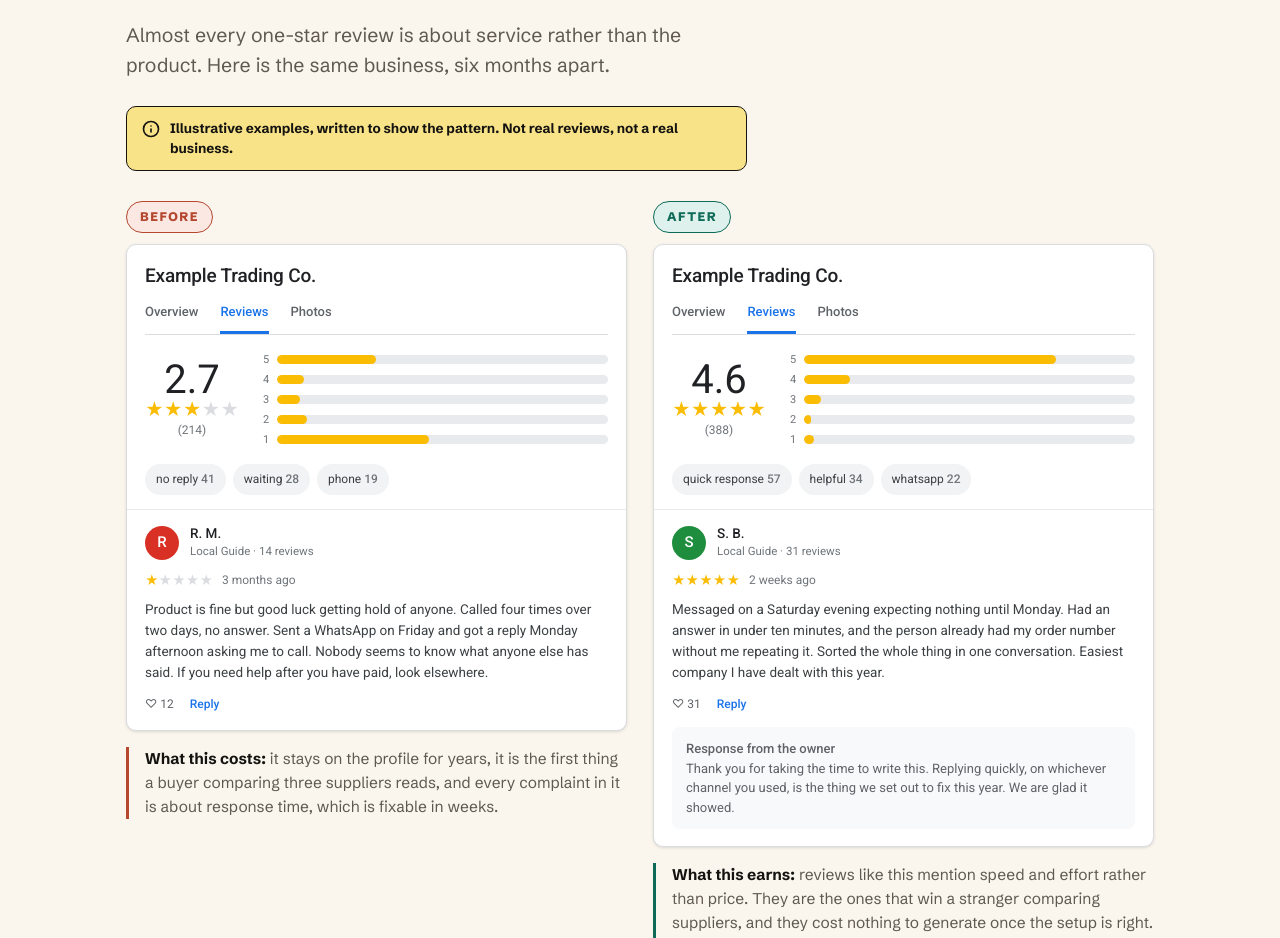
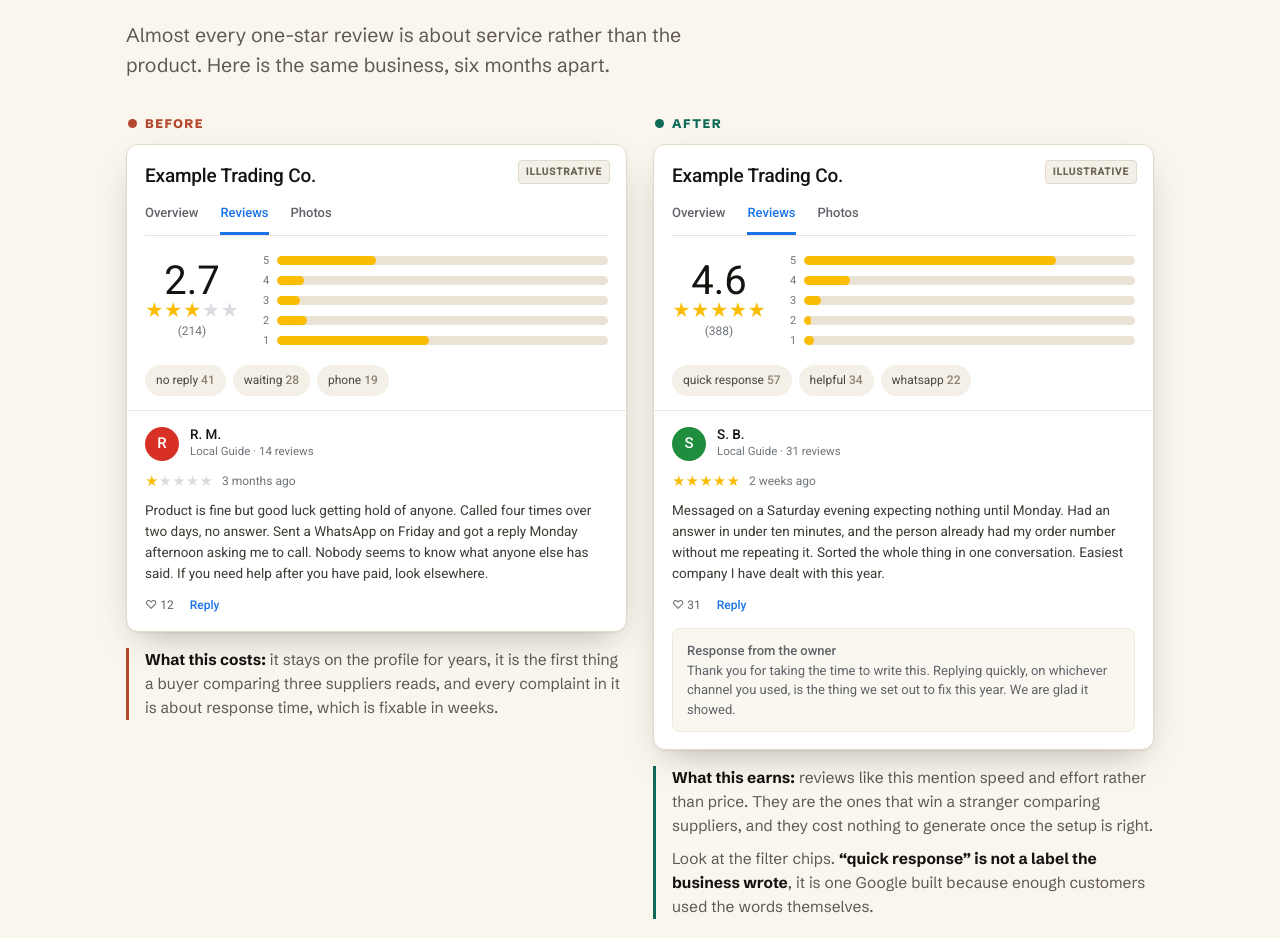
Before and after one commit to connecttopathan-ops/fixcustomerservice, a website: page public/index.html in a window 1280 px wide. Shown: the part 5503-6441 px from the top of the page. Drawn offline with Linux system fonts and the light colour scheme.

Commit message:
Section 05: drop the disclosure banner, warm the card palette
The banner above the cards is gone. It was the loudest thing in the
section and it dominated the content it was supposed to annotate.

The disclosure itself moves into each card as a small "Illustrative"
chip in the top corner, where it reads as card chrome rather than a
warning, and stays attached to the card if one is screenshotted on its
own. It is positioned out of flow, so it costs the name and tab rows
nothing; the name reserves room for it instead.

Colour: the cards were cool Google greys on warm cream with almost no
elevation, which is why the section read pale and flat. Borders,
dividers, chips, bar tracks and the owner reply are now warm neutrals
from the site's own family, and the cards have a real shadow so they sit
on the cream instead of floating. The blue tab underline and Reply stay,
since those are what make it read as a review platform. The
before/after toggle now matches the toggle in section 04, ink with
yellow text, and keeps its red and green as dots.

Co-Authored-By: Claude Opus 5 <noreply@anthropic.com>
Claude-Session: https://claude.ai/code/session_01MoEGPkZ9snJsWGLDdrYjLd

```diff
--- a/public/index.html
+++ b/public/index.html
@@ -31,7 +31,7 @@
 <meta name="twitter:description" content="Thirteen years running support operations. Any business, any size.">
 <meta name="twitter:image" content="https://fixcustomerservice.com/og-image.jpg">
 <meta name="theme-color" content="#141310">
-<meta name="build" content="2026-09-23-v27">
+<meta name="build" content="2026-09-23-v28">
 <script type="application/ld+json">
 {
   "@context": "https://schema.org",
@@ -511,30 +511,34 @@
   }
 
   /* section 05 - illustrative profile cards */
-  .illus{display:flex;align-items:flex-start;gap:10px;margin:26px 0 0;max-width:46em;
-    background:#F9E389;border:1.5px solid var(--ink);border-radius:10px;padding:12px 15px;
-    font-size:13.5px;font-weight:600;line-height:1.45;color:var(--ink)}
-  .illus svg{flex:0 0 auto;width:18px;height:18px;margin-top:1px}
+  /* the label rides in the card chrome, where it stays with the card */
+  .gmock{position:absolute;top:15px;right:16px;z-index:1;font-size:10px;font-weight:700;letter-spacing:.09em;
+    text-transform:uppercase;color:#6B6558;background:#F4F0E7;border:1px solid #E1D9C9;
+    border-radius:4px;padding:3px 7px;white-space:nowrap}
   .gtoggle{display:none}
-  .gstage{display:grid;grid-template-columns:1fr 1fr;gap:26px;margin-top:30px;align-items:start}
+  .gstage{display:grid;grid-template-columns:1fr 1fr;gap:26px;margin-top:34px;align-items:start}
   .gcol{min-width:0;display:flex;flex-direction:column}
   .gtag{align-self:flex-start;font-size:.78rem;font-weight:800;letter-spacing:.12em;text-transform:uppercase;
     border-radius:999px;padding:5px 13px;margin-bottom:11px}
-  .gtag.bad{background:#FBE8E3;color:var(--rust);border:1.5px solid var(--rust)}
-  .gtag.good{background:#DFF1EC;color:var(--teal);border:1.5px solid var(--teal)}
+  .gtag{display:flex;align-items:center;gap:8px;background:none;padding:0 0 0 2px}
+  .gtag::before{content:"";width:9px;height:9px;border-radius:50%;flex:0 0 auto}
+  .gtag.bad{color:var(--rust)}
+  .gtag.bad::before{background:var(--rust)}
+  .gtag.good{color:var(--teal)}
+  .gtag.good::before{background:var(--teal)}
 
   /* the card interior imitates a profile page, so it uses that face, not ours */
-  .gcard{font-family:Roboto,system-ui,-apple-system,'Segoe UI',Arial,sans-serif;
-    background:#fff;border:1px solid #dadce0;border-radius:10px;overflow:hidden;
-    box-shadow:0 1px 3px rgba(60,64,67,.16)}
+  .gcard{position:relative;font-family:Roboto,system-ui,-apple-system,'Segoe UI',Arial,sans-serif;
+    background:#fff;border:1px solid #E1D9C9;border-radius:12px;overflow:hidden;
+    box-shadow:0 1px 2px rgba(20,19,16,.05),0 14px 34px -14px rgba(20,19,16,.34)}
   .ghead{padding:16px 18px 0}
-  .gbiz{margin:0;font-size:19px;font-weight:500;color:#202124;letter-spacing:-.01em;max-width:none}
-  .gtabs{display:flex;gap:22px;margin-top:12px;border-bottom:1px solid #dadce0}
+  .gbiz{margin:0;padding-right:112px;font-size:19px;font-weight:500;color:var(--ink);letter-spacing:-.01em;max-width:none}
+  .gtabs{display:flex;gap:22px;margin-top:12px;border-bottom:1px solid #EAE3D5}
   .gtabs span{font-size:13px;font-weight:500;color:#5f6368;padding:0 0 9px;border-bottom:3px solid transparent}
   .gtabs span.on{color:#1a73e8;border-bottom-color:#1a73e8}
   .grate{display:grid;grid-template-columns:auto minmax(0,1fr);gap:20px;align-items:center;padding:16px 18px 4px}
   .gscore{text-align:center}
-  .gscore b{display:block;font-size:40px;font-weight:400;color:#202124;line-height:1.05}
+  .gscore b{display:block;font-size:40px;font-weight:400;color:var(--ink);line-height:1.05}
   .gcount{display:block;margin-top:2px;font-size:12px;color:#70757a}
   .gstars{display:block;white-space:nowrap;line-height:1}
   .gstars .on{color:#fbbc04}
@@ -542,29 +546,29 @@
   .gbars{display:grid;gap:3px}
   .gbar{display:grid;grid-template-columns:10px minmax(0,1fr);gap:8px;align-items:center}
   .gbn{font-size:11px;color:#70757a;text-align:right}
-  .gbt{display:block;height:9px;border-radius:5px;background:#e8eaed;overflow:hidden}
+  .gbt{display:block;height:9px;border-radius:5px;background:#EAE3D5;overflow:hidden}
   /* the fill must be a block: as an inline element it ignores width and the
      bar renders empty, which is exactly how this broke before */
   .gbt i{display:block;height:100%;border-radius:5px;background:#fbbc04}
-  .gchips{display:flex;flex-wrap:wrap;gap:7px;padding:12px 18px 14px;border-bottom:1px solid #e8eaed}
-  .gchip{font-size:12px;color:#3c4043;background:#f1f3f4;border-radius:999px;padding:6px 11px;white-space:nowrap}
-  .gchip b{font-weight:500;color:#70757a}
+  .gchips{display:flex;flex-wrap:wrap;gap:7px;padding:12px 18px 14px;border-bottom:1px solid #EFE9DC}
+  .gchip{font-size:12px;color:#4A4640;background:#F4F0E7;border-radius:999px;padding:6px 11px;white-space:nowrap}
+  .gchip b{font-weight:500;color:#8A8274}
   .grev{padding:15px 18px 17px}
   .grtop{display:flex;align-items:center;gap:11px}
   .gav{flex:0 0 auto;width:34px;height:34px;border-radius:50%;display:grid;place-items:center;
     color:#fff;font-size:15px;font-weight:500}
   .gav.av-r{background:#d93025}
   .gav.av-s{background:#1e8e3e}
-  .grwho b{display:block;font-size:13.5px;font-weight:500;color:#202124;line-height:1.3}
+  .grwho b{display:block;font-size:13.5px;font-weight:500;color:var(--ink);line-height:1.3}
   .grwho span{display:block;font-size:11.5px;color:#70757a}
   .grmeta{display:flex;align-items:center;gap:9px;margin-top:11px;font-size:12px}
   .grmeta .gstars{font-size:13px}
   .gwhen{color:#70757a}
-  .grtext{margin:9px 0 0;font-size:13.5px;line-height:1.55;color:#3c4043;max-width:none}
+  .grtext{margin:9px 0 0;font-size:13.5px;line-height:1.55;color:#3E3A34;max-width:none}
   .grfoot{display:flex;align-items:center;gap:16px;margin-top:12px;font-size:12px;color:#5f6368}
   .greply{color:#1a73e8;font-weight:500}
-  .gowner{margin-top:14px;background:#f8f9fa;border-radius:8px;padding:12px 14px}
-  .gob{margin:0 0 4px;font-size:12.5px;font-weight:500;color:#202124;max-width:none}
+  .gowner{margin-top:14px;background:#FAF7F0;border:1px solid #EFE9DC;border-radius:8px;padding:12px 14px}
+  .gob{margin:0 0 4px;font-size:12.5px;font-weight:500;color:var(--ink);max-width:none}
   .gowner p{margin:0;font-size:13px;line-height:1.5;color:#5f6368;max-width:none}
   .gimpact{margin-top:16px;padding-left:16px}
   .gimpact.bad{border-left:3px solid var(--rust)}
@@ -580,8 +584,11 @@
       padding:4px;margin-top:26px}
     .gtab{font:inherit;font-size:.95rem;font-weight:700;padding:9px 26px;border:0;border-radius:999px;
       background:transparent;color:var(--ink);cursor:pointer;transition:background .18s ease,color .18s ease}
-    .gtab#gt-before[aria-selected="true"]{background:var(--rust);color:#fff}
-    .gtab#gt-after[aria-selected="true"]{background:var(--teal);color:#fff}
+    .gtab{display:inline-flex;align-items:center;gap:8px}
+    .gtab::before{content:"";width:9px;height:9px;border-radius:50%;flex:0 0 auto}
+    .gtab#gt-before::before{background:var(--rust)}
+    .gtab#gt-after::before{background:var(--teal)}
+    .gtab[aria-selected="true"]{background:var(--ink);color:var(--gold)}
     /* both cards share one grid cell, so the stage reserves the taller card's
        height and nothing below it moves when they swap */
     .gstage{grid-template-columns:minmax(0,1fr);gap:0;margin-top:18px}
@@ -590,6 +597,9 @@
     .gstage[data-side="before"] #gp-before,.gstage[data-side="after"] #gp-after{
       opacity:1;visibility:visible;transition-delay:0s,0s}
     .gtag{display:none}
+    .gmock{font-size:9.5px;letter-spacing:.06em;padding:3px 6px;top:14px;right:14px}
+    .gbiz{padding-right:92px;font-size:18px}
+    .gtabs{gap:18px}
     .gclose{margin-top:32px;font-size:1.04rem}
     @media (prefers-reduced-motion:reduce){
       .gcol{transition:none}
@@ -1142,7 +1152,6 @@
     <h2>Your next customer reads your last customer's bad day.</h2>
     <p class="lead">Almost every one-star review is about service rather than the product. Here is the same business, six months apart.</p>
 
-    <p class="illus"><svg viewBox="0 0 24 24" fill="none" stroke="currentColor" stroke-width="2.2" stroke-linecap="round" stroke-linejoin="round" aria-hidden="true"><circle cx="12" cy="12" r="10"/><path d="M12 16v-4"/><path d="M12 8h.01"/></svg><span>Illustrative examples, written to show the pattern. Not real reviews, not a real business.</span></p>
 
     <div class="gtoggle" role="tablist" aria-label="Before and after the fix">
       <button type="button" class="gtab" id="gt-before" role="tab" aria-selected="true" aria-controls="gp-before">Before</button>
@@ -1153,6 +1162,7 @@
       <div class="gcol" id="gp-before" role="tabpanel" aria-labelledby="gt-before">
         <span class="gtag bad">Before</span>
         <div class="gcard">
+            <span class="gmock">Illustrative</span>
             <div class="ghead">
               <p class="gbiz">Example Trading Co.</p>
               <div class="gtabs" role="presentation"><span>Overview</span><span class="on">Reviews</span><span>Photos</span></div>
@@ -1185,6 +1195,7 @@
       <div class="gcol" id="gp-after" role="tabpanel" aria-labelledby="gt-after" aria-hidden="true">
         <span class="gtag good">After</span>
         <div class="gcard">
+            <span class="gmock">Illustrative</span>
             <div class="ghead">
               <p class="gbiz">Example Trading Co.</p>
               <div class="gtabs" role="presentation"><span>Overview</span><span class="on">Reviews</span><span>Photos</span></div>
```
Also changed, not shown: public/blog.html (+33 -23 lines), public/blog/how-to-calculate-cost-per-contact.html (+33 -23 lines), public/blog/reply-time-is-not-the-real-problem.html (+33 -23 lines), public/customer-service-audit.html (+33 -23 lines).
